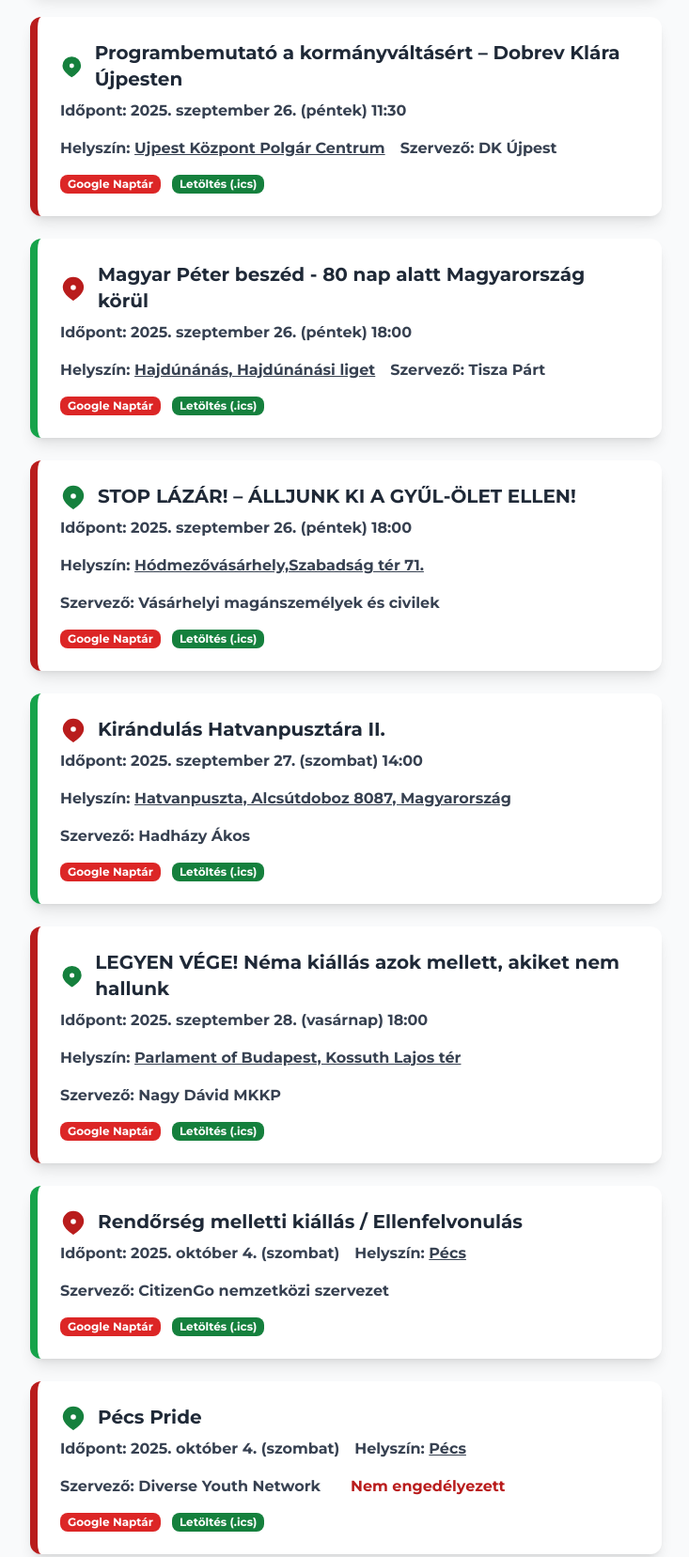
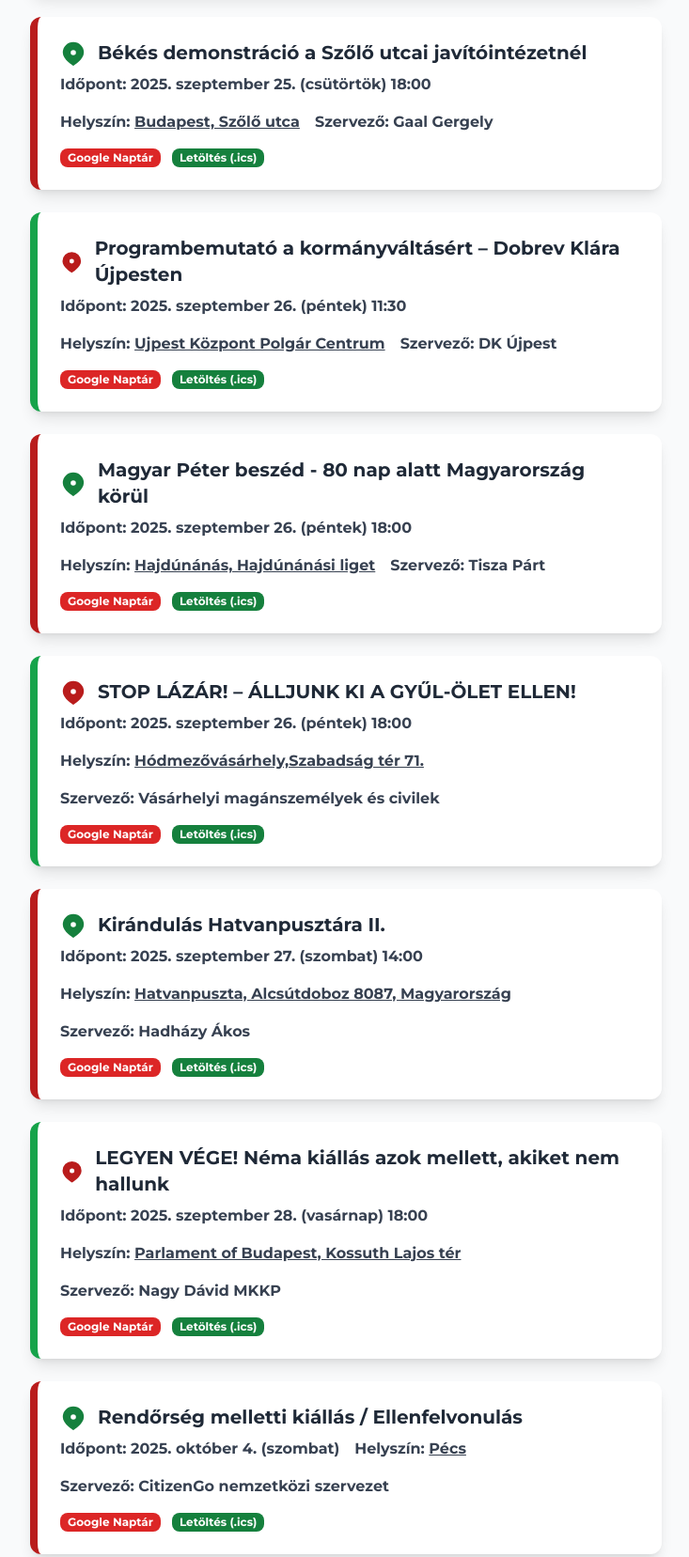
Before and after one commit to gyesznonyuvo/tuncikehtml, a plain HTML site: page index.html in a window 1280 px wide. Shown: the part 840-2497 px from the top of the page at 94% size, without its empty margins (272-1005 px from the left). Drawn offline with nearby package versions, Linux system fonts and the light colour scheme.

Commit message:
Új fájl feltöltése

```diff
--- a/index.html
+++ b/index.html
@@ -136,9 +136,32 @@
         </div>
     </div>
 
-<div class="protest-box bg-white rounded-xl shadow-lg p-6 w-full max-w-2xl border-l-8 border-red-700 transition hover:scale-105" data-search="Programbemutat&#243; a korm&#225;nyv&#225;lt&#225;s&#233;rt – Dobrev Kl&#225;ra &#218;jpesten">
+<div class="protest-box bg-white rounded-xl shadow-lg p-6 w-full max-w-2xl border-l-8 border-red-700 transition hover:scale-105" data-search="B&#233;k&#233;s demonstr&#225;ci&#243; a Szőlő utcai jav&#237;t&#243;int&#233;zetn&#233;l">
     <div class="flex items-center gap-3 mb-2">
         <svg class="w-7 h-7 text-green-700" fill="currentColor" viewBox="0 0 20 20"><path d="M10 2a8 8 0 018 8c0 5.25-8 10-8 10S2 15.25 2 10a8 8 0 018-8zm0 10a2 2 0 100-4 2 2 0 000 4z" /></svg>
+        <span class="text-xl font-bold text-gray-800">B&#233;k&#233;s demonstr&#225;ci&#243; a Szőlő utcai jav&#237;t&#243;int&#233;zetn&#233;l</span>
+    </div>
+    <div class="flex flex-wrap gap-4 text-gray-700 mb-2">
+        <div><span class="font-semibold">Időpont:</span> 2025. szeptember 25. (csütörtök) 18:00
+        <span class="hidden iso-date">2025-09-25T18:00:00</span></div>
+        <div><span class="font-semibold">Helyszín: </span><a href="https://www.google.com/maps?q=Budapest%2C%20Sz%C5%91l%C5%91%20utca" class="underline" target=\"_blank\">Budapest, Szőlő utca</a></div>
+        <div><span class="font-semibold">Szervező:</span> Gaal Gergely</div>
+        <div><span class="font-semibold text-red-700"></span></div>
+        <div><span class="font-semibold text-red-700"></span></div>
+    </div>
+    <div class="flex flex-wrap gap-3 mt-4">
+      <button class="add-to-google bg-red-600 text-white text-xs py-[2px] px-2 rounded-lg hover:bg-red-700 transition">
+        Google Naptár
+      </button>
+      <button class="add-to-ics bg-green-700 text-white text-xs py-[2px] px-2 rounded-lg hover:bg-gray-800 transition">
+        Letöltés (.ics)
+      </button>
+    </div>
+</div>
+
+<div class="protest-box bg-white rounded-xl shadow-lg p-6 w-full max-w-2xl border-l-8 border-green-600 transition hover:scale-105" data-search="Programbemutat&#243; a korm&#225;nyv&#225;lt&#225;s&#233;rt – Dobrev Kl&#225;ra &#218;jpesten">
+    <div class="flex items-center gap-3 mb-2">
+        <svg class="w-7 h-7 text-red-700" fill="currentColor" viewBox="0 0 20 20"><path d="M10 2a8 8 0 018 8c0 5.25-8 10-8 10S2 15.25 2 10a8 8 0 018-8zm0 10a2 2 0 100-4 2 2 0 000 4z" /></svg>
         <span class="text-xl font-bold text-gray-800">Programbemutat&#243; a korm&#225;nyv&#225;lt&#225;s&#233;rt – Dobrev Kl&#225;ra &#218;jpesten</span>
     </div>
     <div class="flex flex-wrap gap-4 text-gray-700 mb-2">
@@ -159,9 +182,9 @@
     </div>
 </div>
 
-<div class="protest-box bg-white rounded-xl shadow-lg p-6 w-full max-w-2xl border-l-8 border-green-600 transition hover:scale-105" data-search="Magyar P&#233;ter besz&#233;d - 80 nap alatt Magyarorsz&#225;g k&#246;r&#252;l">
+<div class="protest-box bg-white rounded-xl shadow-lg p-6 w-full max-w-2xl border-l-8 border-red-700 transition hover:scale-105" data-search="Magyar P&#233;ter besz&#233;d - 80 nap alatt Magyarorsz&#225;g k&#246;r&#252;l">
     <div class="flex items-center gap-3 mb-2">
-        <svg class="w-7 h-7 text-red-700" fill="currentColor" viewBox="0 0 20 20"><path d="M10 2a8 8 0 018 8c0 5.25-8 10-8 10S2 15.25 2 10a8 8 0 018-8zm0 10a2 2 0 100-4 2 2 0 000 4z" /></svg>
+        <svg class="w-7 h-7 text-green-700" fill="currentColor" viewBox="0 0 20 20"><path d="M10 2a8 8 0 018 8c0 5.25-8 10-8 10S2 15.25 2 10a8 8 0 018-8zm0 10a2 2 0 100-4 2 2 0 000 4z" /></svg>
         <span class="text-xl font-bold text-gray-800">Magyar P&#233;ter besz&#233;d - 80 nap alatt Magyarorsz&#225;g k&#246;r&#252;l</span>
     </div>
     <div class="flex flex-wrap gap-4 text-gray-700 mb-2">
@@ -182,9 +205,9 @@
     </div>
 </div>
 
-<div class="protest-box bg-white rounded-xl shadow-lg p-6 w-full max-w-2xl border-l-8 border-red-700 transition hover:scale-105" data-search="STOP L&#193;Z&#193;R! – &#193;LLJUNK KI A GYŰL-&#214;LET ELLEN!">
+<div class="protest-box bg-white rounded-xl shadow-lg p-6 w-full max-w-2xl border-l-8 border-green-600 transition hover:scale-105" data-search="STOP L&#193;Z&#193;R! – &#193;LLJUNK KI A GYŰL-&#214;LET ELLEN!">
     <div class="flex items-center gap-3 mb-2">
-        <svg class="w-7 h-7 text-green-700" fill="currentColor" viewBox="0 0 20 20"><path d="M10 2a8 8 0 018 8c0 5.25-8 10-8 10S2 15.25 2 10a8 8 0 018-8zm0 10a2 2 0 100-4 2 2 0 000 4z" /></svg>
+        <svg class="w-7 h-7 text-red-700" fill="currentColor" viewBox="0 0 20 20"><path d="M10 2a8 8 0 018 8c0 5.25-8 10-8 10S2 15.25 2 10a8 8 0 018-8zm0 10a2 2 0 100-4 2 2 0 000 4z" /></svg>
         <span class="text-xl font-bold text-gray-800">STOP L&#193;Z&#193;R! – &#193;LLJUNK KI A GYŰL-&#214;LET ELLEN!</span>
     </div>
     <div class="flex flex-wrap gap-4 text-gray-700 mb-2">
@@ -205,9 +228,9 @@
     </div>
 </div>
 
-<div class="protest-box bg-white rounded-xl shadow-lg p-6 w-full max-w-2xl border-l-8 border-green-600 transition hover:scale-105" data-search="Kir&#225;ndul&#225;s Hatvanpuszt&#225;ra II.">
+<div class="protest-box bg-white rounded-xl shadow-lg p-6 w-full max-w-2xl border-l-8 border-red-700 transition hover:scale-105" data-search="Kir&#225;ndul&#225;s Hatvanpuszt&#225;ra II.">
     <div class="flex items-center gap-3 mb-2">
-        <svg class="w-7 h-7 text-red-700" fill="currentColor" viewBox="0 0 20 20"><path d="M10 2a8 8 0 018 8c0 5.25-8 10-8 10S2 15.25 2 10a8 8 0 018-8zm0 10a2 2 0 100-4 2 2 0 000 4z" /></svg>
+        <svg class="w-7 h-7 text-green-700" fill="currentColor" viewBox="0 0 20 20"><path d="M10 2a8 8 0 018 8c0 5.25-8 10-8 10S2 15.25 2 10a8 8 0 018-8zm0 10a2 2 0 100-4 2 2 0 000 4z" /></svg>
         <span class="text-xl font-bold text-gray-800">Kir&#225;ndul&#225;s Hatvanpuszt&#225;ra II.</span>
     </div>
     <div class="flex flex-wrap gap-4 text-gray-700 mb-2">
@@ -228,9 +251,9 @@
     </div>
 </div>
 
-<div class="protest-box bg-white rounded-xl shadow-lg p-6 w-full max-w-2xl border-l-8 border-red-700 transition hover:scale-105" data-search="LEGYEN V&#201;GE! N&#233;ma ki&#225;ll&#225;s azok mellett, akiket nem hallunk">
+<div class="protest-box bg-white rounded-xl shadow-lg p-6 w-full max-w-2xl border-l-8 border-green-600 transition hover:scale-105" data-search="LEGYEN V&#201;GE! N&#233;ma ki&#225;ll&#225;s azok mellett, akiket nem hallunk">
     <div class="flex items-center gap-3 mb-2">
-        <svg class="w-7 h-7 text-green-700" fill="currentColor" viewBox="0 0 20 20"><path d="M10 2a8 8 0 018 8c0 5.25-8 10-8 10S2 15.25 2 10a8 8 0 018-8zm0 10a2 2 0 100-4 2 2 0 000 4z" /></svg>
+        <svg class="w-7 h-7 text-red-700" fill="currentColor" viewBox="0 0 20 20"><path d="M10 2a8 8 0 018 8c0 5.25-8 10-8 10S2 15.25 2 10a8 8 0 018-8zm0 10a2 2 0 100-4 2 2 0 000 4z" /></svg>
         <span class="text-xl font-bold text-gray-800">LEGYEN V&#201;GE! N&#233;ma ki&#225;ll&#225;s azok mellett, akiket nem hallunk</span>
     </div>
     <div class="flex flex-wrap gap-4 text-gray-700 mb-2">
@@ -251,9 +274,9 @@
     </div>
 </div>
 
-<div class="protest-box bg-white rounded-xl shadow-lg p-6 w-full max-w-2xl border-l-8 border-green-600 transition hover:scale-105" data-search="Rendőrs&#233;g melletti ki&#225;ll&#225;s / Ellenfelvonul&#225;s">
+<div class="protest-box bg-white rounded-xl shadow-lg p-6 w-full max-w-2xl border-l-8 border-red-700 transition hover:scale-105" data-search="Rendőrs&#233;g melletti ki&#225;ll&#225;s / Ellenfelvonul&#225;s">
     <div class="flex items-center gap-3 mb-2">
-        <svg class="w-7 h-7 text-red-700" fill="currentColor" viewBox="0 0 20 20"><path d="M10 2a8 8 0 018 8c0 5.25-8 10-8 10S2 15.25 2 10a8 8 0 018-8zm0 10a2 2 0 100-4 2 2 0 000 4z" /></svg>
+        <svg class="w-7 h-7 text-green-700" fill="currentColor" viewBox="0 0 20 20"><path d="M10 2a8 8 0 018 8c0 5.25-8 10-8 10S2 15.25 2 10a8 8 0 018-8zm0 10a2 2 0 100-4 2 2 0 000 4z" /></svg>
         <span class="text-xl font-bold text-gray-800">Rendőrs&#233;g melletti ki&#225;ll&#225;s / Ellenfelvonul&#225;s</span>
     </div>
     <div class="flex flex-wrap gap-4 text-gray-700 mb-2">
@@ -274,9 +297,9 @@
     </div>
 </div>
 
-<div class="protest-box bg-white rounded-xl shadow-lg p-6 w-full max-w-2xl border-l-8 border-red-700 transition hover:scale-105" data-search="P&#233;cs Pride">
+<div class="protest-box bg-white rounded-xl shadow-lg p-6 w-full max-w-2xl border-l-8 border-green-600 transition hover:scale-105" data-search="P&#233;cs Pride">
     <div class="flex items-center gap-3 mb-2">
-        <svg class="w-7 h-7 text-green-700" fill="currentColor" viewBox="0 0 20 20"><path d="M10 2a8 8 0 018 8c0 5.25-8 10-8 10S2 15.25 2 10a8 8 0 018-8zm0 10a2 2 0 100-4 2 2 0 000 4z" /></svg>
+        <svg class="w-7 h-7 text-red-700" fill="currentColor" viewBox="0 0 20 20"><path d="M10 2a8 8 0 018 8c0 5.25-8 10-8 10S2 15.25 2 10a8 8 0 018-8zm0 10a2 2 0 100-4 2 2 0 000 4z" /></svg>
         <span class="text-xl font-bold text-gray-800">P&#233;cs Pride</span>
     </div>
     <div class="flex flex-wrap gap-4 text-gray-700 mb-2">
@@ -297,9 +320,9 @@
     </div>
 </div>
 
-<div class="protest-box bg-white rounded-xl shadow-lg p-6 w-full max-w-2xl border-l-8 border-green-600 transition hover:scale-105" data-search="A vad&#225;llatoknak a k&#246;zleked&#233;s biztons&#225;g&#225;t vesz&#233;lyeztető t&#250;lszapor&#237;t&#225;sa elleni demonstr&#225;ci&#243;">
+<div class="protest-box bg-white rounded-xl shadow-lg p-6 w-full max-w-2xl border-l-8 border-red-700 transition hover:scale-105" data-search="A vad&#225;llatoknak a k&#246;zleked&#233;s biztons&#225;g&#225;t vesz&#233;lyeztető t&#250;lszapor&#237;t&#225;sa elleni demonstr&#225;ci&#243;">
     <div class="flex items-center gap-3 mb-2">
-        <svg class="w-7 h-7 text-red-700" fill="currentColor" viewBox="0 0 20 20"><path d="M10 2a8 8 0 018 8c0 5.25-8 10-8 10S2 15.25 2 10a8 8 0 018-8zm0 10a2 2 0 100-4 2 2 0 000 4z" /></svg>
+        <svg class="w-7 h-7 text-green-700" fill="currentColor" viewBox="0 0 20 20"><path d="M10 2a8 8 0 018 8c0 5.25-8 10-8 10S2 15.25 2 10a8 8 0 018-8zm0 10a2 2 0 100-4 2 2 0 000 4z" /></svg>
         <span class="text-xl font-bold text-gray-800">A vad&#225;llatoknak a k&#246;zleked&#233;s biztons&#225;g&#225;t vesz&#233;lyeztető t&#250;lszapor&#237;t&#225;sa elleni demonstr&#225;ci&#243;</span>
     </div>
     <div class="flex flex-wrap gap-4 text-gray-700 mb-2">
@@ -320,9 +343,9 @@
     </div>
 </div>
 
-<div class="protest-box bg-white rounded-xl shadow-lg p-6 w-full max-w-2xl border-l-8 border-red-700 transition hover:scale-105" data-search="Pride-ellenes tiltakoz&#225;s">
+<div class="protest-box bg-white rounded-xl shadow-lg p-6 w-full max-w-2xl border-l-8 border-green-600 transition hover:scale-105" data-search="Pride-ellenes tiltakoz&#225;s">
     <div class="flex items-center gap-3 mb-2">
-        <svg class="w-7 h-7 text-green-700" fill="currentColor" viewBox="0 0 20 20"><path d="M10 2a8 8 0 018 8c0 5.25-8 10-8 10S2 15.25 2 10a8 8 0 018-8zm0 10a2 2 0 100-4 2 2 0 000 4z" /></svg>
+        <svg class="w-7 h-7 text-red-700" fill="currentColor" viewBox="0 0 20 20"><path d="M10 2a8 8 0 018 8c0 5.25-8 10-8 10S2 15.25 2 10a8 8 0 018-8zm0 10a2 2 0 100-4 2 2 0 000 4z" /></svg>
         <span class="text-xl font-bold text-gray-800">Pride-ellenes tiltakoz&#225;s</span>
     </div>
     <div class="flex flex-wrap gap-4 text-gray-700 mb-2">
@@ -343,9 +366,9 @@
     </div>
 </div>
 
-<div class="protest-box bg-white rounded-xl shadow-lg p-6 w-full max-w-2xl border-l-8 border-green-600 transition hover:scale-105" data-search="Megb&#233;k&#233;l&#233;smenet">
+<div class="protest-box bg-white rounded-xl shadow-lg p-6 w-full max-w-2xl border-l-8 border-red-700 transition hover:scale-105" data-search="Megb&#233;k&#233;l&#233;smenet">
     <div class="flex items-center gap-3 mb-2">
-        <svg class="w-7 h-7 text-red-700" fill="currentColor" viewBox="0 0 20 20"><path d="M10 2a8 8 0 018 8c0 5.25-8 10-8 10S2 15.25 2 10a8 8 0 018-8zm0 10a2 2 0 100-4 2 2 0 000 4z" /></svg>
+        <svg class="w-7 h-7 text-green-700" fill="currentColor" viewBox="0 0 20 20"><path d="M10 2a8 8 0 018 8c0 5.25-8 10-8 10S2 15.25 2 10a8 8 0 018-8zm0 10a2 2 0 100-4 2 2 0 000 4z" /></svg>
         <span class="text-xl font-bold text-gray-800">Megb&#233;k&#233;l&#233;smenet</span>
     </div>
     <div class="flex flex-wrap gap-4 text-gray-700 mb-2">
@@ -366,9 +389,9 @@
     </div>
 </div>
 
-<div class="protest-box bg-white rounded-xl shadow-lg p-6 w-full max-w-2xl border-l-8 border-red-700 transition hover:scale-105" data-search="Nemzeti menet">
+<div class="protest-box bg-white rounded-xl shadow-lg p-6 w-full max-w-2xl border-l-8 border-green-600 transition hover:scale-105" data-search="Nemzeti menet">
     <div class="flex items-center gap-3 mb-2">
-        <svg class="w-7 h-7 text-green-700" fill="currentColor" viewBox="0 0 20 20"><path d="M10 2a8 8 0 018 8c0 5.25-8 10-8 10S2 15.25 2 10a8 8 0 018-8zm0 10a2 2 0 100-4 2 2 0 000 4z" /></svg>
+        <svg class="w-7 h-7 text-red-700" fill="currentColor" viewBox="0 0 20 20"><path d="M10 2a8 8 0 018 8c0 5.25-8 10-8 10S2 15.25 2 10a8 8 0 018-8zm0 10a2 2 0 100-4 2 2 0 000 4z" /></svg>
         <span class="text-xl font-bold text-gray-800">Nemzeti menet</span>
     </div>
     <div class="flex flex-wrap gap-4 text-gray-700 mb-2">
@@ -387,7 +410,7 @@
         Letöltés (.ics)
       </button>
     </div>
-</div><p class="text-sm max-w-3xl mx-auto">Készült : 2025. 09. 25. 16:01:06</p>
+</div><p class="text-sm max-w-3xl mx-auto">Készült : 2025. 09. 25. 21:52:05</p>
 
     </div>
 
```
